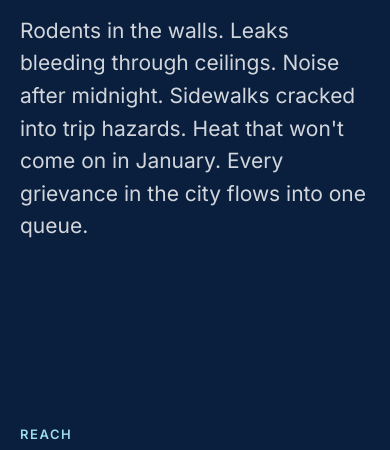
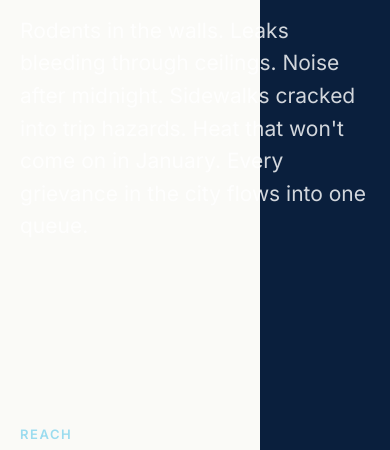
Before and after one commit to ndivecha03/NYC_311_Unresolved, a website: page public/index-tabbed.html in a window 390 px wide. Shown: the part 224-674 px from the top of the page. Drawn offline with Linux system fonts and the light colour scheme; some packages are replaced by stand-ins of ours.

Commit message:
Offset hourglass right of the side rail so it centers on content
The hourglass background was spanning full body width (left:0 to
right:0), so its visual center was the viewport midpoint. With a
260px side rail eating the left edge, the hourglass appeared shifted
left of the content readers actually look at.

Set .hourglass-bg { left: var(--rail-width) } so the hourglass starts
where the rail ends — the content area's left edge. Center of the
hourglass now matches center of the content area (verified at
1440x900: hourglass center x=842, content-area center x=850, off by
just the scrollbar).

Mobile breakpoint: when the rail is hidden (<=1100px), reset
.hourglass-bg { left: 0 } so it spans full viewport width.

Cache-bust: ?v=20260507c.

```diff
--- a/public/styles.css
+++ b/public/styles.css
@@ -215,6 +215,7 @@ nav.topnav{ display:none; }   /* legacy top nav, hidden if any HTML still includ
 @media (max-width:1100px){
   body{ padding-left:0; }
   .side-rail{ display:none; }
+  .hourglass-bg{ left:0; }   /* hourglass spans full viewport when rail is hidden */
 }
 
 /* Result header stat strip — estimated time to fix, borough closure, current step */
@@ -479,10 +480,23 @@ footer a:hover{color:var(--ink)}
    IMPORTANT: body must have position:relative so the absolute-positioned
    .hourglass-bg gets sized relative to the body (full content height),
    not the viewport (100vh). Without this, the hourglass collapses to
-   one screen height and looks like it's "stuck" to the hero section. */
+   one screen height and looks like it's "stuck" to the hero section.
+
+   The hourglass is offset to the right by --rail-width so it centers
+   on the CONTENT AREA (right of the side TOC), not the full viewport.
+   Below the mobile breakpoint where the side rail is hidden, the
+   hourglass spans the full width. */
 html{background:var(--bg)}
 body{background:transparent;position:relative;min-height:100vh}
-.hourglass-bg{position:absolute;inset:0;z-index:0;pointer-events:none;overflow:hidden}
+.hourglass-bg{
+  position:absolute;
+  top:0; bottom:0;
+  left:var(--rail-width);
+  right:0;
+  z-index:0;
+  pointer-events:none;
+  overflow:hidden;
+}
 .hourglass-bg svg{display:block;width:100%;height:100%}
 
 /* All sections sit on top of the SVG */
```
Also changed, not shown: public/index.html (+3 -3 lines).
